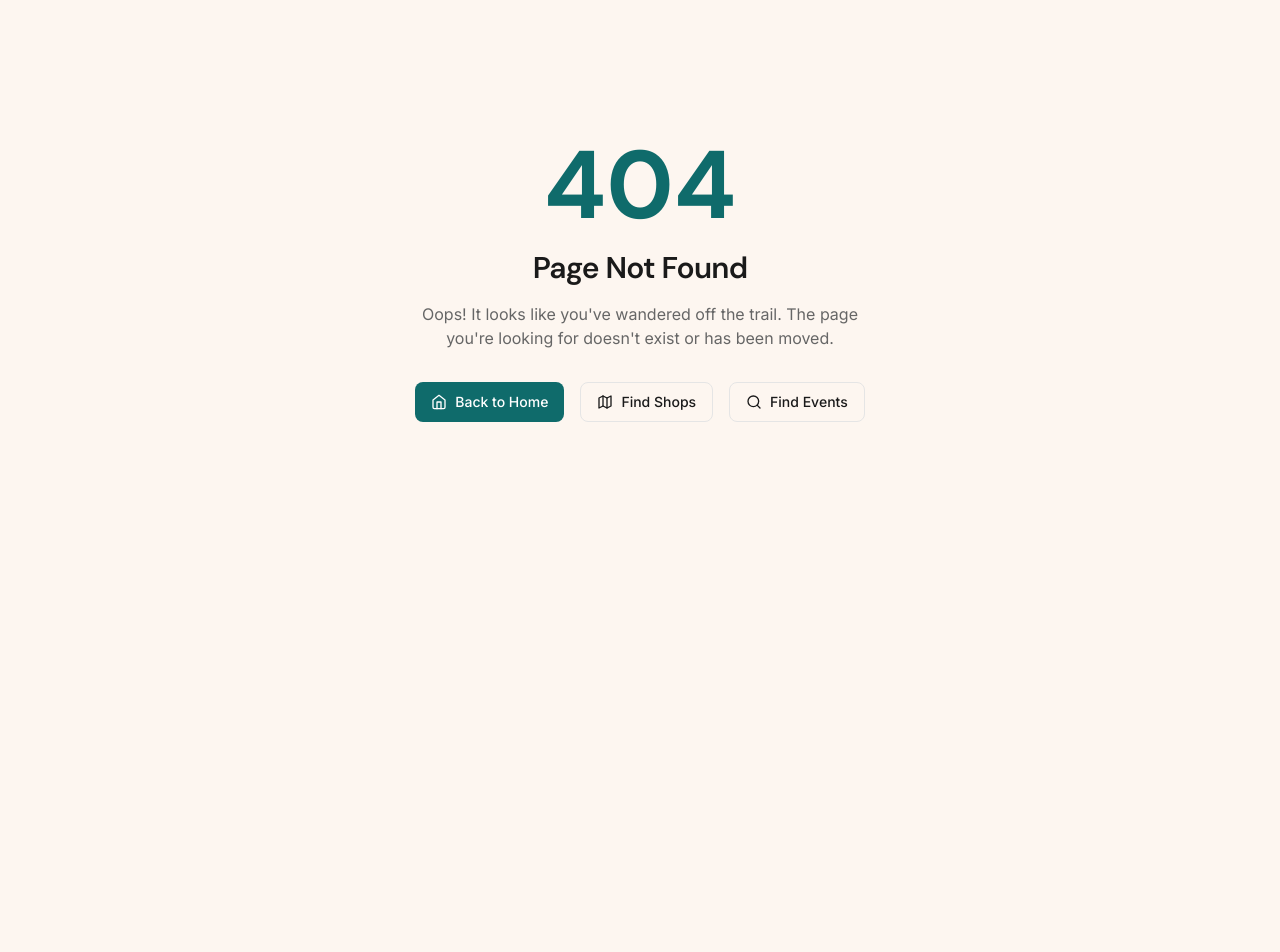
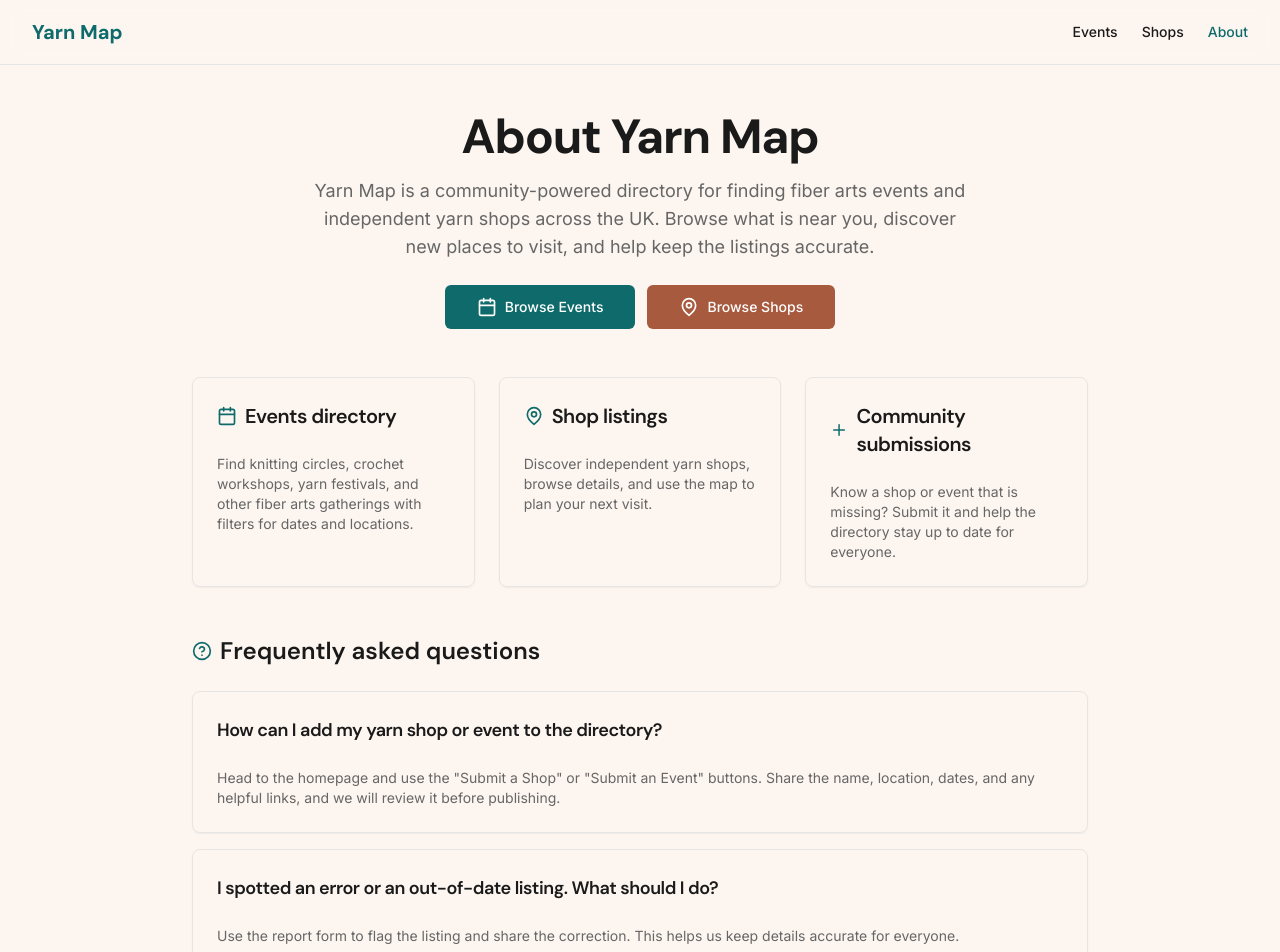
Before and after one commit to livkndt/yarn-map, a Next.js app: page /about in a window 1280 px wide. Before the commit this address had no page. Shown: the top 952 px of the page. Before the commit the page ends 800 px from the top, so only its background shows below. Built offline with nearby package versions, Linux system fonts and the light colour scheme.

Commit message:
feat: add about page

```diff
--- /dev/null
+++ b/src/app/(public)/about/page.tsx
@@ -0,0 +1,148 @@
+import Link from 'next/link';
+import { Metadata } from 'next';
+import { Calendar, HelpCircle, MapPin, Plus } from 'lucide-react';
+import { Button } from '@/components/ui/button';
+import { Card, CardContent, CardHeader, CardTitle } from '@/components/ui/card';
+
+export const metadata: Metadata = {
+  title: 'About Yarn Map',
+  description:
+    'Learn how Yarn Map helps you find UK yarn shops and fiber arts events, and how to add listings to the directory.',
+};
+
+export default function AboutPage() {
+  return (
+    <div className="container mx-auto px-4 py-12 sm:px-6 lg:px-8">
+      <div className="mx-auto flex max-w-4xl flex-col gap-12">
+        <section className="text-center">
+          <h1 className="font-heading text-4xl font-bold tracking-tight text-foreground sm:text-5xl">
+            About Yarn Map
+          </h1>
+          <p className="mx-auto mt-4 max-w-2xl text-lg text-muted-foreground">
+            Yarn Map is a community-powered directory for finding fiber arts
+            events and independent yarn shops across the UK. Browse what is near
+            you, discover new places to visit, and help keep the listings
+            accurate.
+          </p>
+          <div className="mt-6 flex flex-col items-center justify-center gap-3 sm:flex-row">
+            <Button asChild size="lg">
+              <Link href="/events">
+                <Calendar className="mr-2 h-5 w-5" />
+                Browse Events
+              </Link>
+            </Button>
+            <Button asChild size="lg" variant="secondary">
+              <Link href="/shops">
+                <MapPin className="mr-2 h-5 w-5" />
+                Browse Shops
+              </Link>
+            </Button>
+          </div>
+        </section>
+
+        <section className="grid gap-6 md:grid-cols-3">
+          <Card>
+            <CardHeader>
+              <CardTitle className="flex items-center gap-2 text-xl">
+                <Calendar className="h-5 w-5 text-primary" />
+                Events directory
+              </CardTitle>
+            </CardHeader>
+            <CardContent className="text-sm text-muted-foreground">
+              Find knitting circles, crochet workshops, yarn festivals, and
+              other fiber arts gatherings with filters for dates and locations.
+            </CardContent>
+          </Card>
+          <Card>
+            <CardHeader>
+              <CardTitle className="flex items-center gap-2 text-xl">
+                <MapPin className="h-5 w-5 text-primary" />
+                Shop listings
+              </CardTitle>
+            </CardHeader>
+            <CardContent className="text-sm text-muted-foreground">
+              Discover independent yarn shops, browse details, and use the map
+              to plan your next visit.
+            </CardContent>
+          </Card>
+          <Card>
+            <CardHeader>
+              <CardTitle className="flex items-center gap-2 text-xl">
+                <Plus className="h-5 w-5 text-primary" />
+                Community submissions
+              </CardTitle>
+            </CardHeader>
+            <CardContent className="text-sm text-muted-foreground">
+              Know a shop or event that is missing? Submit it and help the
+              directory stay up to date for everyone.
+            </CardContent>
+          </Card>
+        </section>
+
+        <section className="space-y-6">
+          <div className="flex items-center gap-2">
+            <HelpCircle className="h-5 w-5 text-primary" />
+            <h2 className="font-heading text-2xl font-semibold">
+              Frequently asked questions
+            </h2>
+          </div>
+
+          <div className="space-y-4">
+            <Card>
+              <CardHeader>
+                <CardTitle className="text-lg">
+                  How can I add my yarn shop or event to the directory?
+                </CardTitle>
+              </CardHeader>
+              <CardContent className="text-sm text-muted-foreground">
+                Head to the homepage and use the &quot;Submit a Shop&quot; or
+                &quot;Submit an Event&quot; buttons. Share the name, location,
+                dates, and any helpful links, and we will review it before
+                publishing.
+              </CardContent>
+            </Card>
+
+            <Card>
+              <CardHeader>
+                <CardTitle className="text-lg">
+                  I spotted an error or an out-of-date listing. What should I
+                  do?
+                </CardTitle>
+              </CardHeader>
+              <CardContent className="text-sm text-muted-foreground">
+                Use the <Link href="/report">report form</Link> to flag the
+                listing and share the correction. This helps us keep details
+                accurate for everyone.
+              </CardContent>
+            </Card>
+
+            <Card>
+              <CardHeader>
+                <CardTitle className="text-lg">
+                  Does Yarn Map only cover the UK?
+                </CardTitle>
+              </CardHeader>
+              <CardContent className="text-sm text-muted-foreground">
+                Yes. Yarn Map focuses on UK yarn shops and fiber arts events so
+                listings are easier to find and verify.
+              </CardContent>
+            </Card>
+
+            <Card>
+              <CardHeader>
+                <CardTitle className="text-lg">
+                  How quickly are submissions published?
+                </CardTitle>
+              </CardHeader>
+              <CardContent className="text-sm text-muted-foreground">
+                Submissions are reviewed before they appear in the directory.
+                Timing can vary, but we aim to add listings as quickly as
+                possible.
+              </CardContent>
+            </Card>
+          </div>
+        </section>
+      </div>
+    </div>
+  );
+}
--- a/src/app/sitemap.ts
+++ b/src/app/sitemap.ts
@@ -3,12 +3,14 @@ import { MetadataRoute } from 'next';
 export default function sitemap(): MetadataRoute.Sitemap {
   const baseUrl = process.env.NEXTAUTH_URL || 'https://yarn-map.netlify.app';
 
-  const routes = ['', '/shops', '/events', '/events/calendar'].map((route) => ({
-    url: `${baseUrl}${route}`,
-    lastModified: new Date(),
-    changeFrequency: 'daily' as const,
-    priority: route === '' ? 1 : 0.8,
-  }));
+  const routes = ['', '/shops', '/events', '/events/calendar', '/about'].map(
+    (route) => ({
+      url: `${baseUrl}${route}`,
+      lastModified: new Date(),
+      changeFrequency: 'daily' as const,
+      priority: route === '' ? 1 : 0.8,
+    }),
+  );
 
   return routes;
 }
--- a/src/components/footer.tsx
+++ b/src/components/footer.tsx
@@ -45,6 +45,14 @@ export function Footer() {
             <ul className="mt-2 space-y-2">
               <li>
                 <Link
+                  href="/about"
+                  className="text-sm text-muted-foreground hover:text-foreground"
+                >
+                  About
+                </Link>
+              </li>
+              <li>
+                <Link
                   href="/report"
                   className="text-sm text-muted-foreground hover:text-foreground"
                 >
--- a/src/components/nav.tsx
+++ b/src/components/nav.tsx
@@ -42,6 +42,15 @@ export function Nav() {
               )}
             >
               Shops
+            </Link>
+            <Link
+              href="/about"
+              className={cn(
+                'text-sm font-medium transition-colors hover:text-primary',
+                isActive('/about') ? 'text-primary' : 'text-foreground',
+              )}
+            >
+              About
             </Link>
           </div>
 
@@ -89,6 +98,18 @@ export function Nav() {
               >
                 Shops
               </Link>
+              <Link
+                href="/about"
+                className={cn(
+                  'block rounded-lg px-3 py-2 text-base font-medium transition-colors hover:bg-accent',
+                  isActive('/about')
+                    ? 'bg-accent text-primary'
+                    : 'text-foreground',
+                )}
+                onClick={() => setMobileMenuOpen(false)}
+              >
+                About
+              </Link>
             </div>
           </div>
         )}
```
Also changed, not shown: 2 other files (tests, documents, lock files or other folders).
